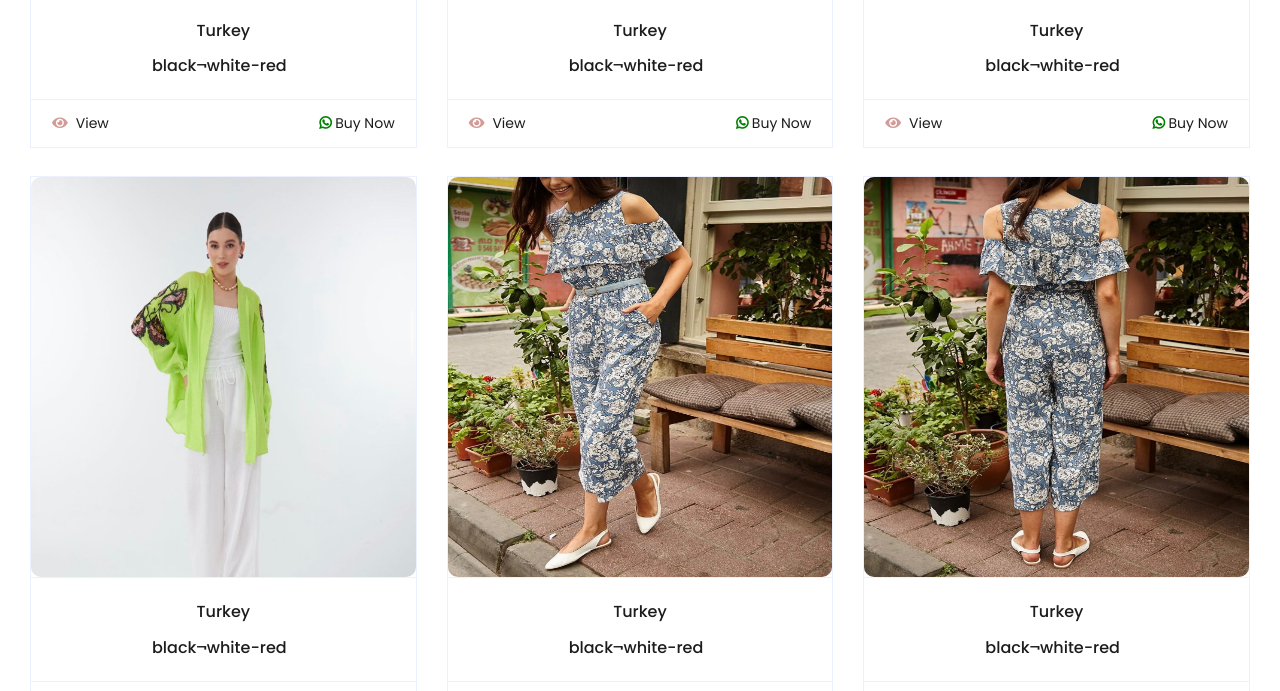
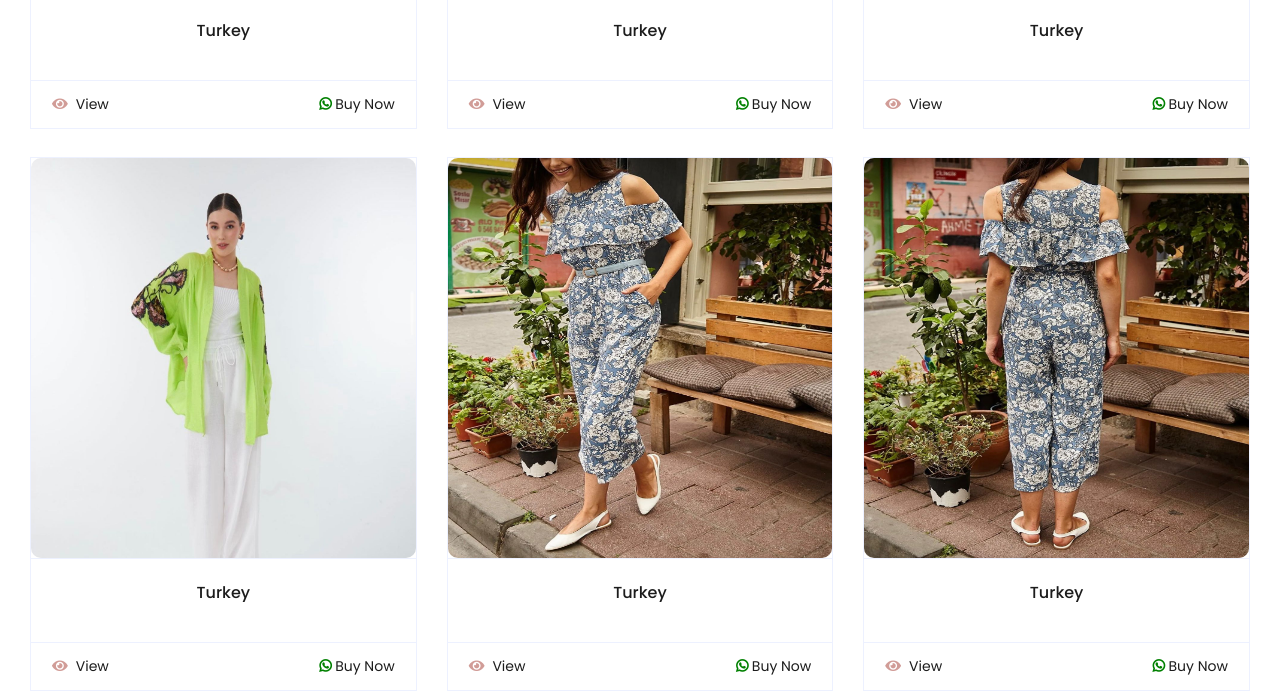
Before and after one commit to noussclothing/noussclothing, a plain HTML site: page jumpsuits.html in a window 1280 px wide. Shown: the part 1006-1697 px from the top of the page. Drawn offline with nearby package versions, Linux system fonts and the light colour scheme.

Commit message:
Update jumpsuits.html

```diff
--- a/jumpsuits.html
+++ b/jumpsuits.html
@@ -191,7 +191,7 @@ border-radius:10px;">
 <div class="card-body border-left border-right text-center p-0 pt-4 pb-3">
 <h6 class="text-truncate mb-3">Turkey</h6>
 <div class="d-flex justify-content-center">
-<h6>black¬white-red</h6><h6 class="text-muted ml-2"></h6>
+<h6></h6><h6 class="text-muted ml-2"></h6>
 </div>
 </div>
 <div class="card-footer d-flex justify-content-between bg-light border">
@@ -212,7 +212,7 @@ border-radius:10px;">
 <div class="card-body border-left border-right text-center p-0 pt-4 pb-3">
 <h6 class="text-truncate mb-3">Turkey</h6>
 <div class="d-flex justify-content-center">
-<h6>black¬white-red</h6><h6 class="text-muted ml-2"></h6>
+<h6></h6><h6 class="text-muted ml-2"></h6>
 </div>
 </div>
 <div class="card-footer d-flex justify-content-between bg-light border">
@@ -233,7 +233,7 @@ border-radius:10px;">
 <div class="card-body border-left border-right text-center p-0 pt-4 pb-3">
 <h6 class="text-truncate mb-3">Turkey</h6>
 <div class="d-flex justify-content-center">
-<h6>black¬white-red</h6><h6 class="text-muted ml-2"></h6>
+<h6></h6><h6 class="text-muted ml-2"></h6>
 </div>
 </div>
 <div class="card-footer d-flex justify-content-between bg-light border">
@@ -254,7 +254,7 @@ border-radius:10px;">
 <div class="card-body border-left border-right text-center p-0 pt-4 pb-3">
 <h6 class="text-truncate mb-3">Turkey</h6>
 <div class="d-flex justify-content-center">
-<h6>black¬white-red</h6><h6 class="text-muted ml-2"></h6>
+<h6></h6><h6 class="text-muted ml-2"></h6>
 </div>
 </div>
 <div class="card-footer d-flex justify-content-between bg-light border">
@@ -275,7 +275,7 @@ border-radius:10px;">
 <div class="card-body border-left border-right text-center p-0 pt-4 pb-3">
 <h6 class="text-truncate mb-3">Turkey</h6>
 <div class="d-flex justify-content-center">
-<h6>black¬white-red</h6><h6 class="text-muted ml-2"></h6>
+<h6></h6><h6 class="text-muted ml-2"></h6>
 </div>
 </div>
 <div class="card-footer d-flex justify-content-between bg-light border">
@@ -295,7 +295,7 @@ border-radius:10px;">
 <div class="card-body border-left border-right text-center p-0 pt-4 pb-3">
 <h6 class="text-truncate mb-3">Turkey</h6>
 <div class="d-flex justify-content-center">
-<h6>black¬white-red</h6><h6 class="text-muted ml-2"></h6>
+<h6></h6><h6 class="text-muted ml-2"></h6>
 </div>
 </div>
 <div class="card-footer d-flex justify-content-between bg-light border">
@@ -316,7 +316,7 @@ border-radius:10px;">
 <div class="card-body border-left border-right text-center p-0 pt-4 pb-3">
 <h6 class="text-truncate mb-3">Turkey</h6>
 <div class="d-flex justify-content-center">
-<h6>black¬white-red</h6><h6 class="text-muted ml-2"></h6>
+<h6></h6><h6 class="text-muted ml-2"></h6>
 </div>
 </div>
 <div class="card-footer d-flex justify-content-between bg-light border">
@@ -337,7 +337,7 @@ border-radius:10px;">
 <div class="card-body border-left border-right text-center p-0 pt-4 pb-3">
 <h6 class="text-truncate mb-3">Turkey</h6>
 <div class="d-flex justify-content-center">
-<h6>black¬white-red</h6><h6 class="text-muted ml-2"></h6>
+<h6></h6><h6 class="text-muted ml-2"></h6>
 </div>
 </div>
 <div class="card-footer d-flex justify-content-between bg-light border">
```
